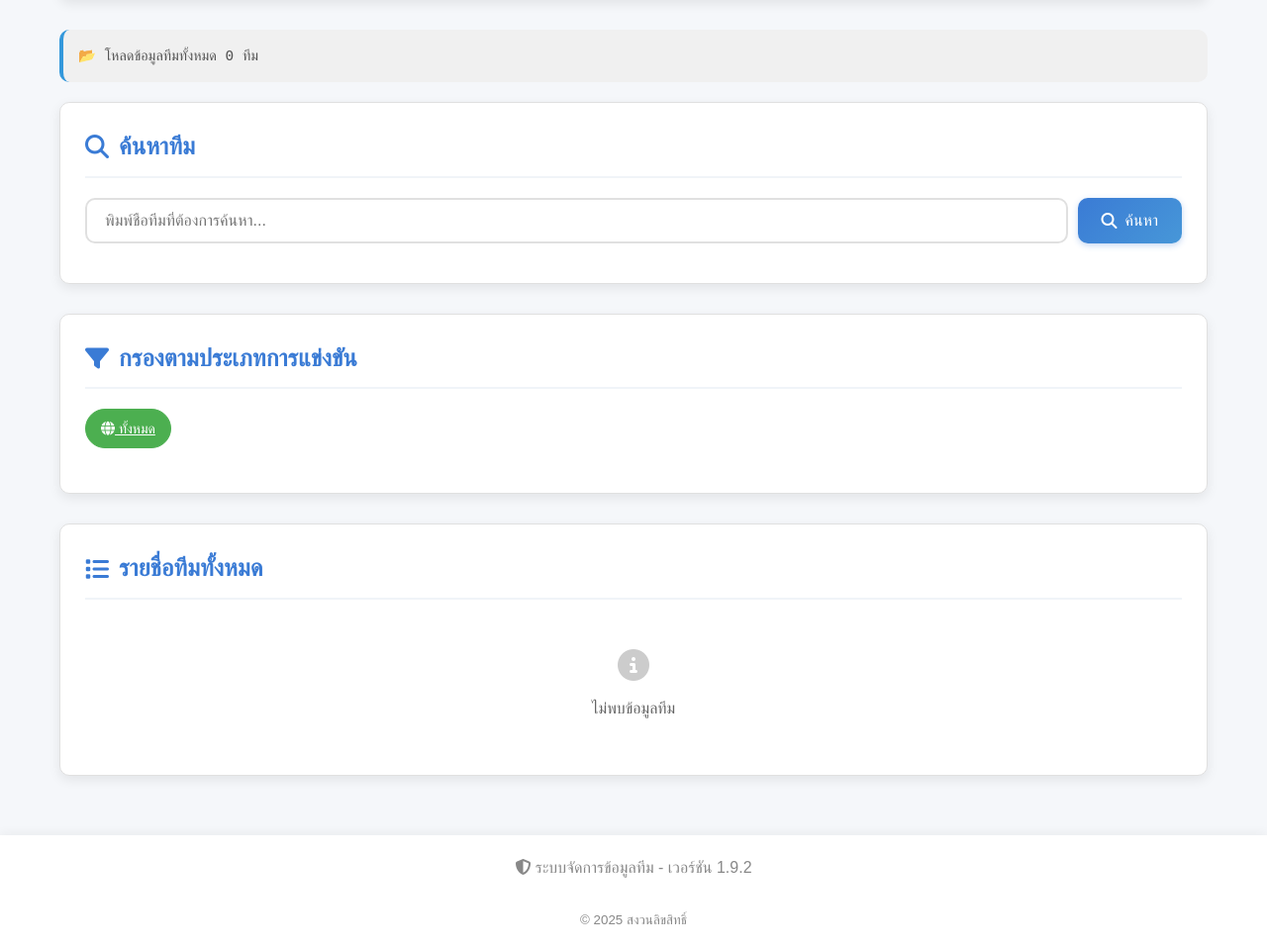
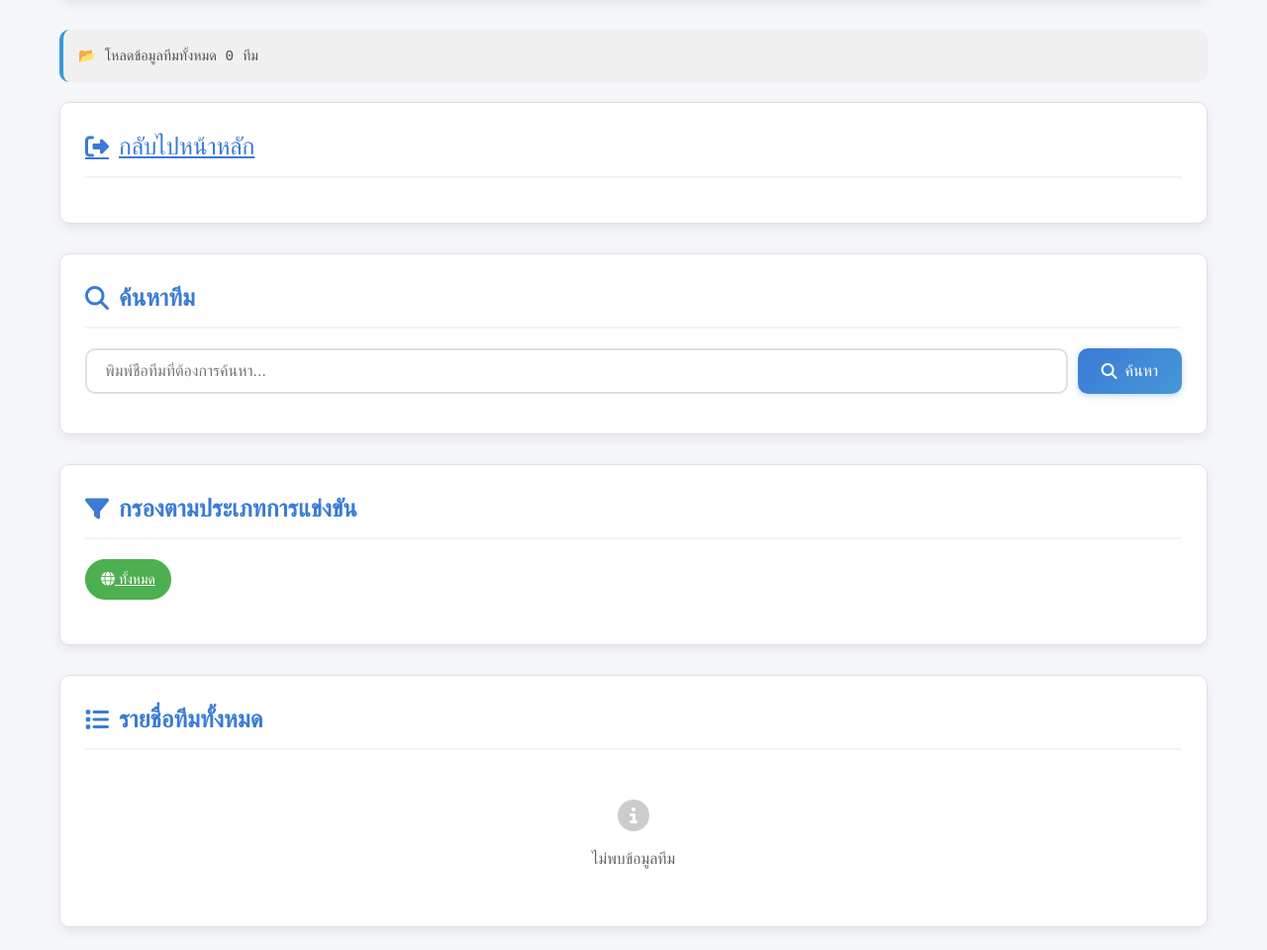
Before and after one commit to kihwchetsada/project, a PHP site: page /backend/view_the_teams.php in a window 1280 px wide. Shown: the part 182-1142 px from the top of the page at 99% size. Run offline with PHP 8.4, Linux system fonts and the light colour scheme; the visitor is signed in with stand-in values (Sample User, id 1); data that the repository does not hold is empty.

Commit message:
เพิ่มปุ่มกลับ

```diff
--- a/backend/view_the_teams.php
+++ b/backend/view_the_teams.php
@@ -257,6 +257,10 @@ if (!empty($selected_team)) {
             <code><?php echo $log_message; ?></code>
         </div>
         <?php endif; ?>
+
+        <div class="card">
+            <a href="admin_dashboard.php" class="card-title"><i class="fas fa-sign-out-alt"></i> กลับไปหน้าหลัก</a>
+        </div>
 
         <div class="card">
             <h2 class="card-title"><i class="fas fa-search"></i> ค้นหาทีม</h2>
```
